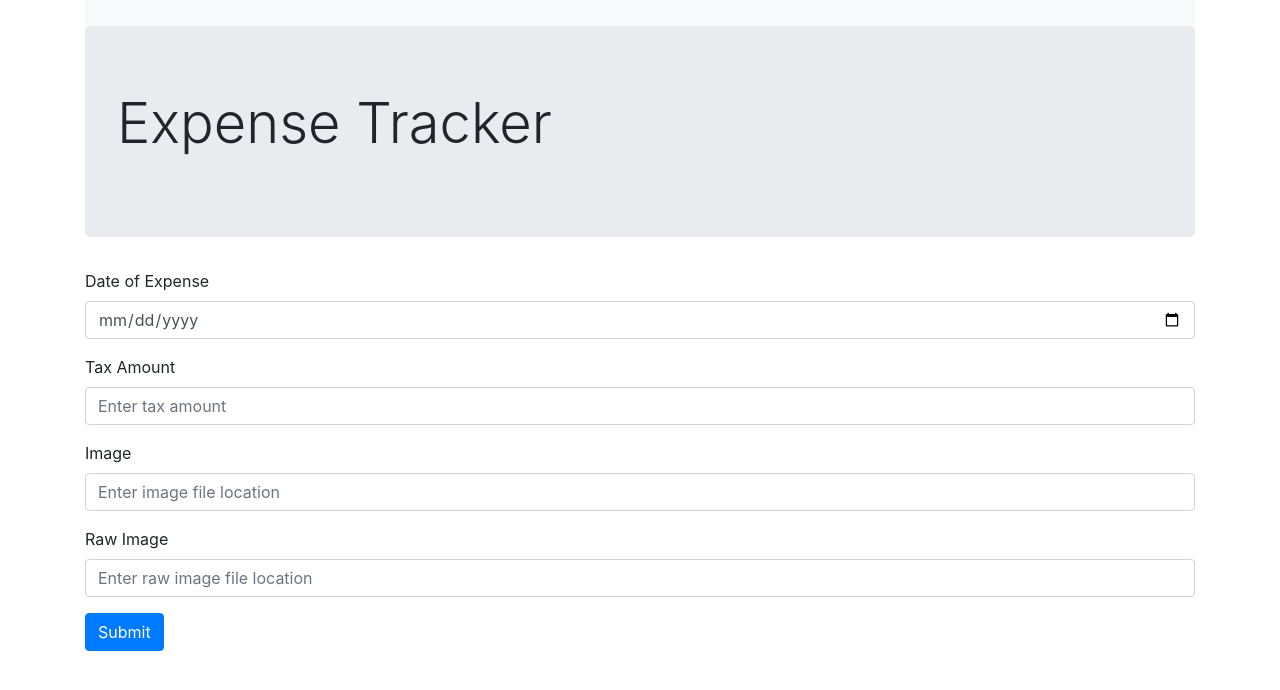
After one commit to hawksterdhruv/expense_tracker, a Flask app: page /bill in a window 1280 px wide. The commit adds this page. Shown: the top 690 px of the page. Run offline with Flask 3, Linux system fonts and the light colour scheme; some libraries are stand-ins or nearby versions.

Commit message:
add bill frontend

```diff
--- /dev/null
+++ b/static/app.js
@@ -0,0 +1,26 @@
+$(document).ready(function() {
+    $('#bill-form').on('submit', function(event) {
+        event.preventDefault(); // Prevent the form from submitting via the browser.
+
+        var formData = {
+            date_of_expense: $('#dateOfExpense').val(),
+            tax_amount: $('#taxAmount').val(),
+//            items: $('#items').val().split('\n'), // Split the textarea content into an array of items.
+            image: $('#image').val(),
+            raw_image: $('#rawImage').val()
+        };
+        $.ajax({
+            type: 'POST',
+            url: 'api/v1/bills',
+            data: JSON.stringify(formData),
+            contentType: 'application/json',
+            success: function(data) {
+                console.log('Success:', data);
+                $('#successAlert').show().addClass('show');
+            },
+            error: function(error) {
+                console.log('Error:', error);
+            }
+        });
+    });
+});
--- a/templates/base.html
+++ b/templates/base.html
@@ -37,7 +37,8 @@
 </div>
 
 <!-- Bootstrap JS and jQuery -->
-<script src="https://code.jquery.com/jquery-3.3.1.slim.min.js"></script>
+<script src="https://code.jquery.com/jquery-3.3.1.min.js"></script>
 <script src="https://stackpath.bootstrapcdn.com/bootstrap/4.3.1/js/bootstrap.min.js"></script>
+<script src="static/app.js"></script>
 </body>
 </html>
--- /dev/null
+++ b/templates/bill.html
@@ -0,0 +1,35 @@
+{% extends "base.html" %}
+
+
+{% block content %}
+<div class="row">
+  <div class="col">
+    <form id="bill-form">
+      <div id="successAlert" class="alert alert-success alert-dismissible fade" role="alert" style="display: none;">
+        <strong>Success!</strong> Your bill has been submitted successfully.
+        <button type="button" class="close" data-dismiss="alert" aria-label="Close">
+            <span aria-hidden="true">&times;</span>
+        </button>
+    </div>
+
+      <div class="form-group">
+        <label for="dateOfExpense">Date of Expense</label>
+        <input type="date" class="form-control" id="dateOfExpense" placeholder="Enter date of expense">
+      </div>
+      <div class="form-group">
+        <label for="taxAmount">Tax Amount</label>
+        <input type="number" step="0.01" class="form-control" id="taxAmount" placeholder="Enter tax amount">
+      </div>
+      <div class="form-group">
+        <label for="image">Image</label>
+        <input type="text" class="form-control" id="image" placeholder="Enter image file location">
+      </div>
+      <div class="form-group">
+        <label for="rawImage">Raw Image</label>
+        <input type="text" class="form-control" id="rawImage" placeholder="Enter raw image file location">
+      </div>
+      <button type="submit" class="btn btn-primary">Submit</button>
+    </form>
+  </div>
+</div>
+{% endblock %}
--- a/views/home.py
+++ b/views/home.py
@@ -6,3 +6,8 @@ home_page = Blueprint("home_page", __name__)
 @home_page.route('/')
 def home():
     return render_template('index.html')
+
+
+@home_page.route('/bill')
+def bill():
+    return render_template('bill.html')
```
Also changed, not shown: api.py (+9 -6 lines), models.py (+3 -14 lines), README.md.
